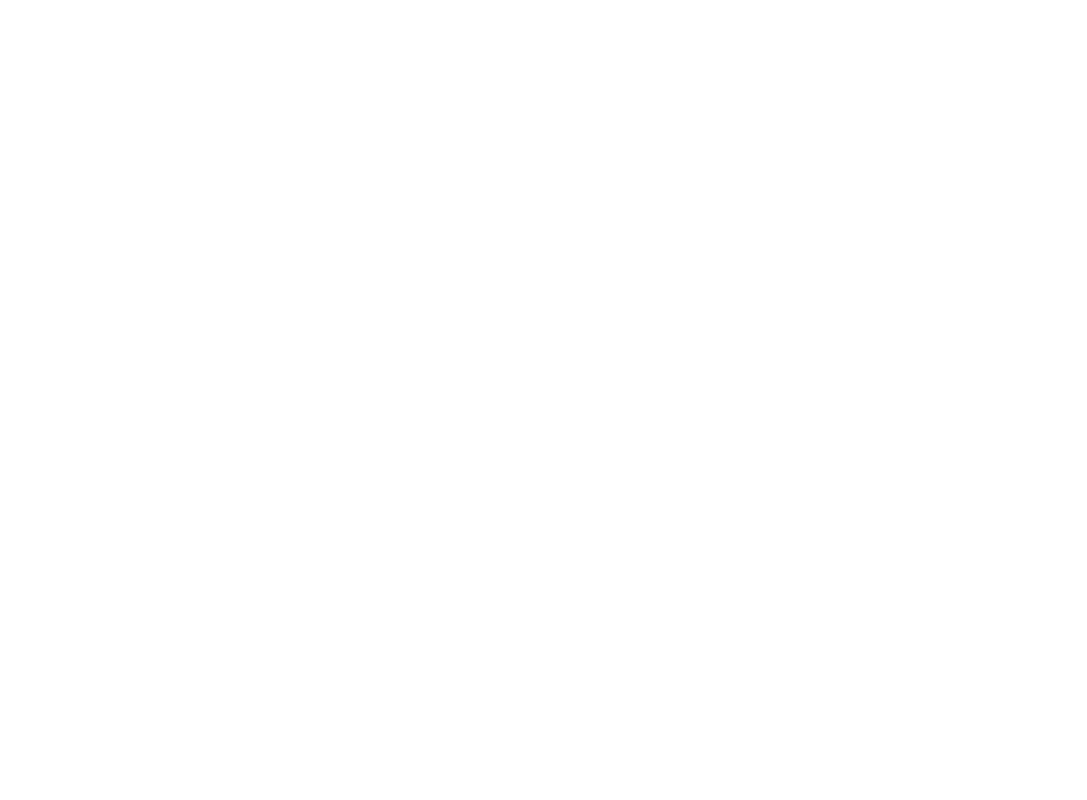
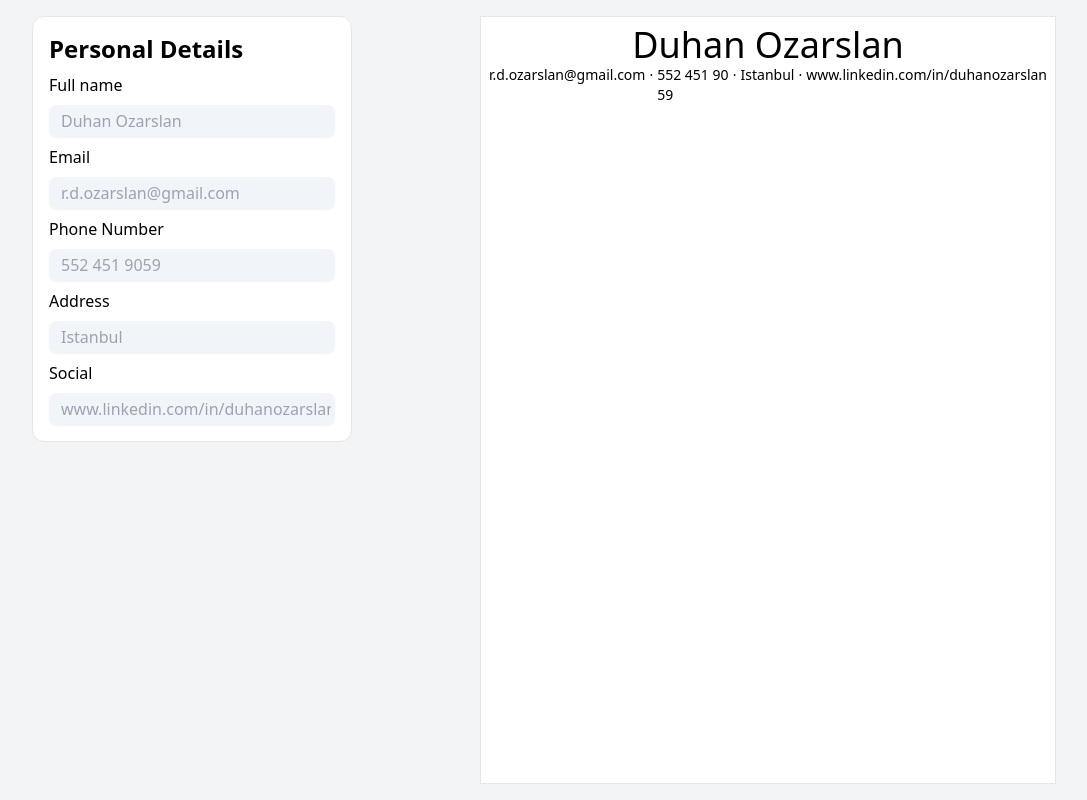
Before and after one commit to dhnozr/CVMaker, a React (Vite) app: page / in a window 1280 px wide. Shown: the whole page, without its empty margins (96-1183 px from the left). Built offline with nearby package versions, Linux system fonts and the light colour scheme.

Commit message:
personal info data showed on the screen and layout created

```diff
--- a/src/App.jsx
+++ b/src/App.jsx
@@ -1,5 +1,47 @@
+import { useState } from 'react';
+import { PersonalInfo } from './components/PersonalInfo';
+
 function App() {
-  return <></>;
+  const [personalInfo, setPersonalInfo] = useState({
+    fullName: '',
+
+    email: '',
+    tel: '',
+    address: '',
+    social: '',
+  });
+
+  const onPersonalInfoChange = event => {
+    const { name, value } = event.target;
+    setPersonalInfo(prevValue => ({ ...prevValue, [name]: value }));
+  };
+
+  return (
+    <>
+      <div className='h-screen bg-[#f3f4f6] flex justify-between px-32 py-4 gap-10'>
+        <div className='max-w-[320px] w-full'>
+          <PersonalInfo personalInfo={personalInfo} onChange={onPersonalInfoChange} />
+        </div>
+
+        {/* right side */}
+        <div className='border bg-white flex-1 max-w-xl p-2'>
+          {/* top section personal info */}
+          <div className='flex flex-col items-center'>
+            <div>
+              <h2 className='text-4xl'>{personalInfo.fullName || 'Duhan Ozarslan'}</h2>
+            </div>
+            <div className='flex justify-center gap-1 text-sm'>
+              <p>{personalInfo.email || 'r.d.ozarslan@gmail.com'}</p>&#183;
+              <p>{personalInfo.tel || '552 451 90 59'}</p>&#183;
+              <p>{personalInfo.address || 'Istanbul'}</p>&#183;
+              <p>{personalInfo.social || 'www.linkedin.com/in/duhanozarslan'}</p>
+            </div>
+          </div>
+          {/* top section end */}
+        </div>
+      </div>
+    </>
+  );
 }
 
 export default App;
```
